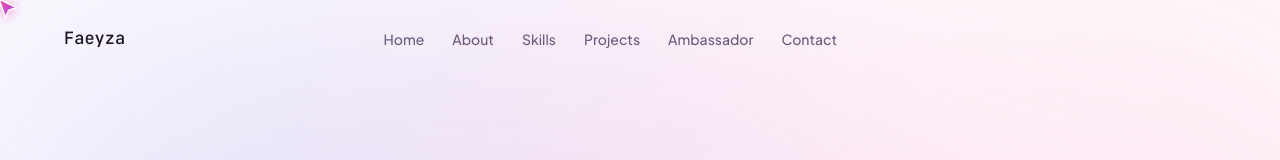
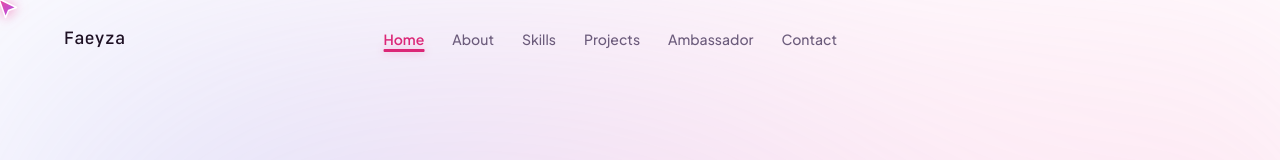
Before and after one commit to fyzardell/portofolio, a React (Vite) app: page / in a window 1280 px wide. Shown: the top 160 px of the page. Built offline with nearby package versions, Linux system fonts and the light colour scheme.

Commit message:
fix: ubah guide ambassador jadi calon & tambah active nav indicator
- VoiceGuide: ubah 'Google Student Ambassador' jadi 'calon Google Student Ambassador' (ID & EN)
- Navbar: tambah IntersectionObserver buat track section aktif
- Navbar: active link ditandai dengan warna pink & underline glow

```diff
--- a/src/components/Navbar.css
+++ b/src/components/Navbar.css
@@ -117,6 +117,18 @@
 .nav-links a:hover {
   color: var(--pink-600);
   animation: nav-bounce 0.4s ease;
+}
+
+.nav-links a.active {
+  color: var(--pink-600);
+  font-weight: 600;
+}
+
+.nav-links a.active::after {
+  width: 100%;
+  background: var(--pink-600);
+  height: 2.5px;
+  box-shadow: 0 0 8px rgba(236, 72, 153, 0.4);
 }
 
 @keyframes nav-bounce {
--- a/src/components/Navbar.jsx
+++ b/src/components/Navbar.jsx
@@ -1,9 +1,10 @@
-import { useState, useEffect } from 'react'
+import { useState, useEffect, useRef } from 'react'
 import './Navbar.css'
 
 export default function Navbar() {
   const [scrolled, setScrolled] = useState(false)
   const [menuOpen, setMenuOpen] = useState(false)
+  const [activeSection, setActiveSection] = useState('home')
 
   useEffect(() => {
     const onScroll = () => setScrolled(window.scrollY > 40)
@@ -19,6 +20,25 @@ export default function Navbar() {
     }
     return () => { document.body.classList.remove('no-scroll') }
   }, [menuOpen])
+
+  useEffect(() => {
+    const sections = document.querySelectorAll('section[id]')
+    if (!sections.length) return
+
+    const obs = new IntersectionObserver(
+      (entries) => {
+        entries.forEach((entry) => {
+          if (entry.isIntersecting) {
+            setActiveSection(entry.target.id)
+          }
+        })
+      },
+      { threshold: 0.3, rootMargin: '-80px 0px -50% 0px' }
+    )
+
+    sections.forEach((s) => obs.observe(s))
+    return () => obs.disconnect()
+  }, [])
 
   const links = [
     { href: '#home', label: 'Home' },
@@ -47,7 +67,11 @@ export default function Navbar() {
         <ul className={`nav-links ${menuOpen ? 'open' : ''}`}>
           {links.map((link) => (
             <li key={link.href}>
-              <a href={link.href} onClick={() => setMenuOpen(false)}>
+              <a
+                href={link.href}
+                className={activeSection === link.href.slice(1) ? 'active' : ''}
+                onClick={() => setMenuOpen(false)}
+              >
                 {link.label}
               </a>
             </li>
--- a/src/components/VoiceGuide.jsx
+++ b/src/components/VoiceGuide.jsx
@@ -7,7 +7,7 @@ const content = {
     { id: 'about', label: 'Tentang', text: 'Pija itu mahasiswa Informatika di Universitas Sultan Ageng Tirtayasa yang suka banget ngulik teknologi, dari web development sampe data analysis. Dia juga suka menyelesaikan masalah lewat coding.' },
     { id: 'skills', label: 'Skill', text: 'Ini skill yang udah dikuasain Pija. Ada HTML, CSS, JavaScript, Python, Data Analysis, dan Git. Plus soft skill kayak problem solving dan team collaboration.' },
     { id: 'projects', label: 'Project', text: 'Beberapa project Pija: game 3D Multiplayer Snake Ladder, Data Analysis tentang perbandingan perceraian di Indonesia, dan Hifzhly, aplikasi AI buat menghafal Al-Quran.' },
-    { id: 'ambassador', label: 'Ambassador', text: 'Pija juga Google Student Ambassador. Dia aktif ngadain event teknologi dan sharing ilmu sama mahasiswa lain di kampusnya.' },
+    { id: 'ambassador', label: 'Ambassador', text: 'Pija adalah calon Google Student Ambassador. Dia aktif ngadain event teknologi dan sharing ilmu sama mahasiswa lain di kampusnya.' },
     { id: 'contact', label: 'Kontak', text: 'Mau ngobrol atau kerja sama? Hubungin Pija lewat form di sini atau lewat email dan media sosialnya. Ditunggu ya!' },
   ],
   en: [
@@ -15,7 +15,7 @@ const content = {
     { id: 'about', label: 'About', text: 'Pija is an Informatics student at Sultan Ageng Tirtayasa University who loves exploring technology, from web development to data analysis. She also enjoys solving problems through coding.' },
     { id: 'skills', label: 'Skills', text: 'These are Pija\'s skills. She knows HTML, CSS, JavaScript, Python, Data Analysis, and Git. Plus soft skills like problem solving and team collaboration.' },
     { id: 'projects', label: 'Projects', text: 'Some of Pija\'s projects: a 3D Multiplayer Snake Ladder game, Data Analysis on divorce rates in Indonesia, and Hifzhly, an AI app for Quran memorization.' },
-    { id: 'ambassador', label: 'Ambassador', text: 'Pija is also a Google Student Ambassador. She organizes tech events and shares knowledge with fellow students on campus.' },
+    { id: 'ambassador', label: 'Ambassador', text: 'Pija is a candidate Google Student Ambassador. She organizes tech events and shares knowledge with fellow students on campus.' },
     { id: 'contact', label: 'Contact', text: 'Want to chat or collaborate? Reach Pija through the form here, or via email and social media. She\'s waiting to hear from you!' },
   ],
 }
```
